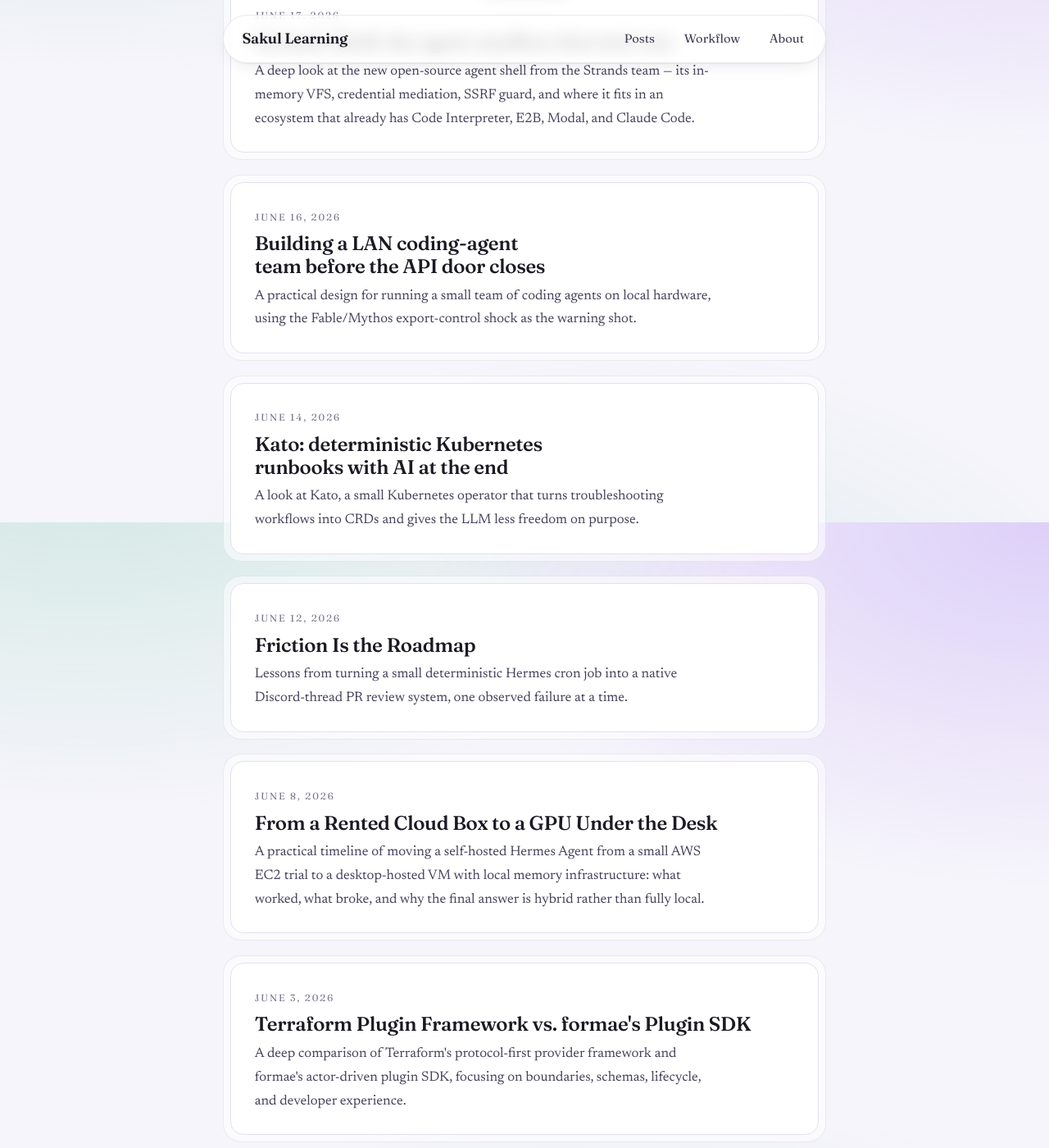
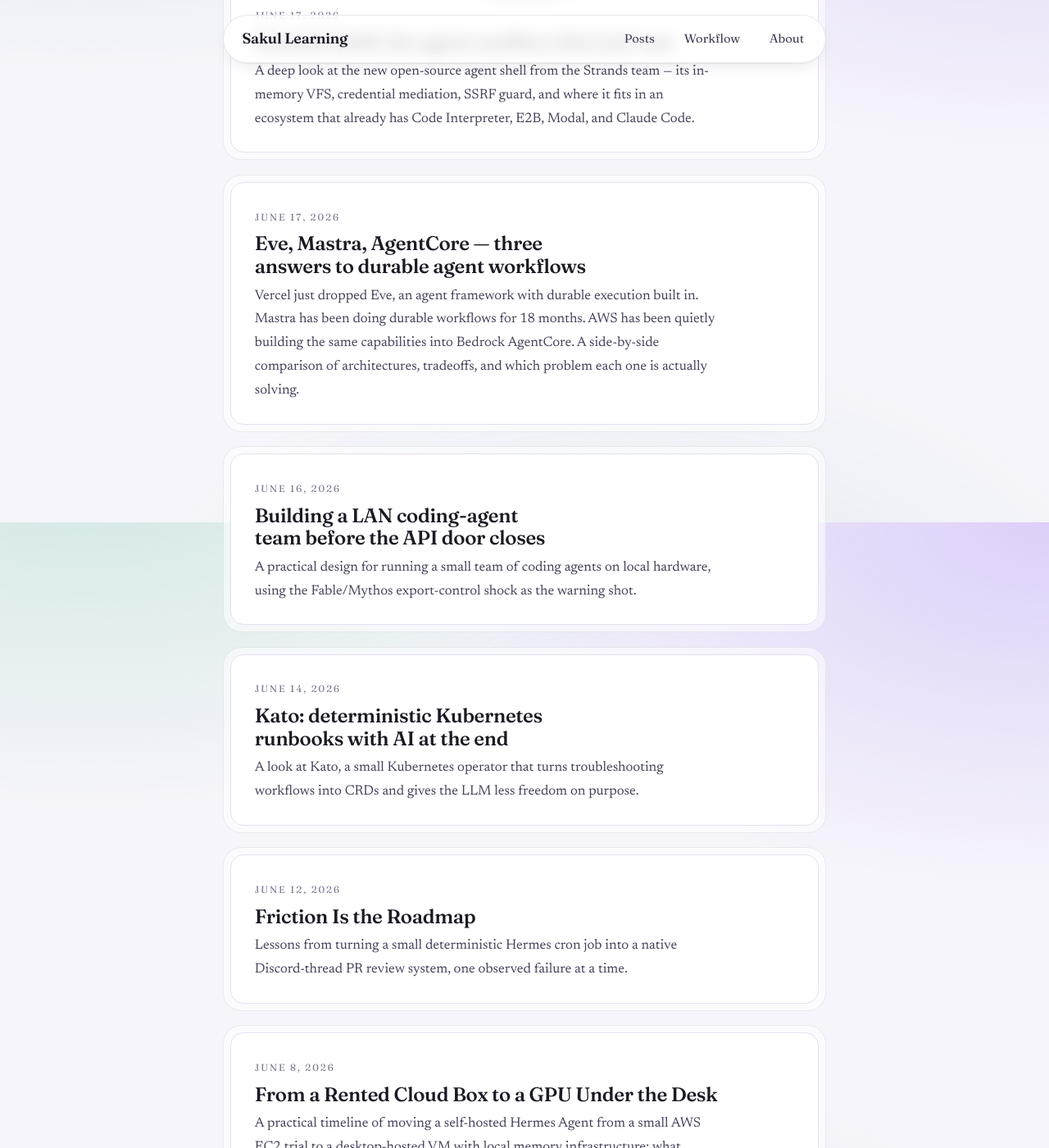
Before and after one commit to sakul-learning/sakul-learning.github.io, a Jekyll site: the page built from index.md, in a window 1280 px wide and 1400 px high, scrolled down 1163 px. Shown: the whole window at 82% size. Built offline with Jekyll 4.4.1, drawn with Linux system fonts in a browser that asks for light colours; part of the change alters nothing that is shown.

Commit message:
blog: Eve vs Mastra vs AgentCore — durable agent workflows comparison
Add comparison of Vercel Eve, Mastra.ai, and AWS Bedrock AgentCore
across durable execution, sandbox isolation, human-in-the-loop,
multi-agent orchestration, and observability.

Table CSS: add zebra striping, sticky first-column on mobile,
and responsive horizontal scroll for narrow viewports.

````diff
--- /dev/null
+++ b/_posts/2026-06-17-eve-mastra-agentcore-workflows-comparison.md
@@ -0,0 +1,242 @@
+---
+layout: post
+title: "Eve, Mastra, AgentCore — three answers to durable agent workflows"
+summary: "Vercel just dropped Eve, an agent framework with durable execution built in. Mastra has been doing durable workflows for 18 months. AWS has been quietly building the same capabilities into Bedrock AgentCore. A side-by-side comparison of architectures, tradeoffs, and which problem each one is actually solving."
+tags: [ai-agents, workflows, durable-execution, agentcore, mastra, vercel-eve, aws, typescript]
+---
+
+Yesterday morning at 9:38 AM PT, [Vercel announced Eve](https://x.com/vercel/status/2067180054979936413) — an open-source agent framework that promises to do for agents what Next.js did for the web. The centerpiece: **durable execution**, where agent workflows survive crashes, deploys, and pause indefinitely without losing state.
+
+The thread immediately filled with comparisons. "Like Temporal but for AI agents?" "How does this compare to Mastra?" "Doesn't AWS already do this?"
+
+The short answer: all three are converging on the same pattern — durable execution + sandboxed compute + human-in-the-loop + observability — but they sit at **different layers of the stack** and make fundamentally different bets about what "durability" means. This post maps them side by side.
+
+---
+
+## The three frameworks at a glance
+
+| | **Vercel Eve** | **Mastra.ai** | **AWS Bedrock AgentCore** |
+|---|---|---|---|
+| **Launched** | June 2026 | October 2024 | July 2025 (GA) |
+| **Open source** | ✅ Apache 2.0 | ✅ Apache 2.0 core | ❌ Managed service (Strands Agents SDK is OSS) |
+| **Language** | TypeScript (Python beta) | TypeScript-only | Any containerized runtime |
+| **GitHub stars** | Just launched | 22,000+ | N/A (managed) |
+| **Tagline** | "Like Next.js, for agents" | "TypeScript AI agent framework & platform" | "Build autonomous AI agents that reason, use tools, maintain context" |
+| **Production users** | Just launched | PayPal, Replit, Brex, SoftBank, 11x | Enterprise AWS customers |
+
+---
+
+## Architecture: internal vs. external orchestration
+
+This is the axis that matters. Every durable workflow system has to answer the same question: **who owns the orchestration loop?**
+
+**Eve** puts the orchestration *in your application code*. You write a function with `"use workflow"` and `"use step"` directives, and the framework checkpoints every step to an event log. There is no separate orchestrator service — the code IS the orchestrator.
+
+```typescript
+export async function bookingAgent(messages: UIMessage[]) {
+  "use workflow"
+  const flights = await searchFlights(messages)
+  const itinerary = await buildItinerary(flights)
+  await sleep("3 days") // zero compute cost
+  await sendReminder(itinerary)
+}
+
+async function searchFlights(args) {
+  "use step"  // checkpointed, retryable, encrypted
+  return { flights: [...] }
+}
+```
+
+**Mastra** puts the orchestration in a **graph engine**. You define steps with `createStep()` and compose them with `.then()`, `.branch()`, `.parallel()`. The engine handles execution order, state propagation, and suspend/resume. By default this runs in-process; for managed infrastructure, you deploy to **Inngest** workflow runners.
+
+```typescript
+const flightStep = createStep({
+  id: 'search-flights',
+  execute: async ({ inputData, suspend }) => {
+    if (!inputData.dates) return await suspend({})
+    return { flights: await searchFlights(inputData) }
+  },
+})
+
+const workflow = createWorkflow({ id: 'booking' })
+  .then(flightStep)
+  .then(buildItineraryStep)
+  .commit()
+```
+
+**AWS AgentCore** offers **three different orchestration surfaces** at different layers:
+
+1. **AgentCore Harness** (Preview) — the built-in agent loop. Model → tool → result → model. Handles context management, failure handling, tool routing. This is a single-agent reasoning loop, not a workflow engine.
+
+2. **Strands Graphs** — SDK-level multi-agent orchestration. A deterministic directed graph where agents are nodes and edges carry output→input. Supports DAG + cyclic topologies, conditional edges, and an interrupt system for human-in-the-loop. Checkpointed via snapshots with session persistence.
+
+3. **Step Functions** — infrastructure-level orchestration. Embed agent reasoning steps into production AWS workflows with retry, error handling, parallel/sequential branching, and human approval. Harness can be created inline from the Step Functions visual builder.
+
+| | **Eve** | **Mastra** | **Strands Graphs** | **Step Fns + AgentCore** |
+|---|---|---|---|---|
+| **Orchestration model** | Language directive | Graph engine (`.then()/.branch()`) | Directed graph (DAG + cyclic) | State machine (ASL) |
+| **Where it runs** | Your code (on Vercel Fluid Compute) | Your process (or Inngest) | Inside AgentCore session | AWS Step Functions |
+| **Paradigm** | Code IS the orchestrator | Framework IS the orchestrator | SDK IS the orchestrator | Infrastructure IS the orchestrator |
+
+---
+
+## Durable execution: the heart of it
+
+All three checkpoint workflow state so execution survives failures. The difference is *how* and *what they checkpoint*.
+
+**Eve: event sourcing.** Every `"use step"` writes its inputs, outputs, and stream chunks to an event log — the single source of truth. If a step fails, it replays from the log. All step data is encrypted before leaving your deployment. You only pay for compute your steps actually use. `sleep("7 days")` pauses without consuming resources.
+
+Limits: 50 MB per step payload, 2 GB per run. Runs can span minutes to months.
+
+**Mastra: storage-backed snapshots.** When a step calls `suspend()`, the entire workflow state — step outputs, workflow state variables, execution position — is serialized to storage (SQLite locally, Postgres in production, or Inngest's managed store). Resumption restores exact state and continues from the suspended step.
+
+```typescript
+// Step pauses until human approves
+const approvalStep = createStep({
+  id: 'user-approval',
+  resumeSchema: z.object({ approved: z.boolean() }),
+  execute: async ({ resumeData, suspend }) => {
+    if (!resumeData?.approved) return await suspend({})
+    return { result: 'Approved' }
+  },
+})
+// Resume from anywhere — HTTP endpoint, timer, event handler
+await run.resume({ step: 'user-approval', resumeData: { approved: true } })
+```
+
+Mastra also supports `.sleep()` and `.sleepUntil()` at the workflow level (status: `waiting`) and a **Time Travel** feature for replaying/retrying individual steps after a run completes.
+
+**AgentCore: layered persistence.** Durability isn't one thing — it's a stack:
+
+- **Session-level:** Managed session storage (Preview) persists the agent's filesystem across stop/resume cycles. MicroVM terminates → storage flushed → on next invoke, new microVM mounts the persisted state. Files, packages, artifacts restored exactly as left. 14-day idle expiry.
+- **Conversation-level:** AgentCore Memory — short-term (within session) and long-term (across sessions, 4 namespace levels: session → actor → strategy → global). LTM automatically extracts user preferences, facts, and conversation summaries.
+- **Orchestrator-level:** Strands Graphs + multi-agent session persistence saves orchestrator state to snapshots. After a crash, restore from `snapshot_latest` and resume from the last completed node.
+- **Infrastructure-level:** Step Functions handles retry, error catching, parallel fan-out, and `waitForTaskToken` for indefinite human-in-the-loop pauses.
+
+**The key difference:** Eve and Mastra give you durable execution as a *language feature* or *framework API* — one API call, one directive. AgentCore gives you durable execution as *infrastructure primitives* — you compose them, but you also need to understand which layer does what.
+
+---
+
+## Sandbox / isolated compute
+
+| | **Eve** | **Mastra** | **AgentCore** |
+|---|---|---|---|
+| **Isolation level** | Per-agent sandbox (Docker, microsandbox, Vercel Sandbox, or just-bash) | None — runs in your Node.js process | **Dedicated microVM per session** |
+| **Shell access** | ✅ Real bash, scripts, file I/O | ❌ In-process only | ✅ Persistent shell over WebSocket (up to 10 concurrent) |
+| **Code interpreter** | ✅ Sandboxed code execution | ❌ No code execution isolation | ✅ Built-in Code Interpreter tool |
+| **Security model** | Container / process isolation | Your Node.js process boundary | microVM-level isolation + IAM |
+
+AgentCore wins on isolation by a wide margin — microVM-per-session with isolated CPU, memory, and filesystem is the only model a bank's security team would approve without additional hardening. Eve's sandbox is good for DX but not microVM-hard. Mastra has no sandbox at all — code execution is your responsibility.
+
+That said, Eve's isolation is *configurable*. For local dev you get `just-bash` (zero setup); for production you get Vercel Sandbox or your own Docker. The tradeoff is flexibility vs. guarantees — you can choose your isolation level, but you have to.
+
+---
+
+## Human-in-the-loop
+
+All three support pausing agent execution for human approval. The DX varies dramatically.
+
+**Eve: `needsApproval` as a tool predicate.** One line. No boilerplate.
+
+```typescript
+export default defineTool({
+  description: "Run a read-only SQL query",
+  inputSchema: z.object({ sql: z.string() }),
+  needsApproval: ({ toolInput }) => estimateScanGb(toolInput.sql) > 50,
+  async execute({ sql }) { /* ... */ },
+})
+```
+
+The agent pauses without consuming compute, resumes after approval. This is the cleanest HITL primitive of the three — it's a guard on the tool, not something you wire into the orchestration logic.
+
+**Mastra: `suspend()` in a step.** More explicit, more flexible.
+
+```typescript
+execute: async ({ suspend, resumeData }) => {
+  if (!resumeData?.approved) return await suspend({ reason: 'Needs approval' })
+  return await executeAction()
+}
+```
+
+You get `suspendData` (what was passed to `suspend()`), `resumeSchema` (type-safe validation of what comes back), and the ability to resume from any context — HTTP endpoint, webhook, timer, another workflow. The tradeoff is more code for more control.
+
+**AgentCore: three HITL surfaces, none as clean as Eve's.**
+
+- **Harness inline functions:** tool executed client-side, harness pauses and returns control to your code. You handle the approval logic yourself.
+- **Strands interrupts:** `event.interrupt()` in a hook callback. Agent pauses, caller receives interrupt objects, caller resumes with responses. State persists across interrupt/resume cycles via snapshots.
+- **Step Functions:** native `waitForTaskToken` — indefinite pause awaiting external signal. Most flexible, most infrastructure.
+
+The Strands interrupt system is more powerful than it looks — it supports concurrent node execution where each node is independently interruptible, and the `invocation_state` dictionary is serialized with the graph checkpoint so state survives the pause. But it doesn't have Eve's "one line on the tool" elegance.
+
+---
+
+## Multi-agent / subagents
+
+**Eve:** First-class `subagents/` directory. An agent delegates to another agent by referencing its subagent directory. Clean file-system-as-topology model.
+
+**Mastra:** Workflows can compose agents as steps. Agents can use other agents as tools. Workflows can be nested as steps inside larger workflows. The graph builder gives you `.then()`, `.branch()`, `.parallel()` — standard workflow composition primitives.
+
+**AgentCore:** Three multi-agent patterns in Strands Agents SDK:
+
+1. **Graph** — deterministic DAG with conditional edges. Agents as nodes. Supports feedback loops, nested graphs, remote A2A agents, and custom deterministic nodes for business logic.
+2. **Swarm** — emergent, agent-driven handoff. Agent decides who to hand off to next. Good for open-ended routing.
+3. **Workflow** — a Task Graph invoked as a single tool by an agent. Deterministic, parallel, no cycles.
+
+Plus the **Agent Registry** for service discovery, and **A2A protocol** for agent-to-agent communication across trust boundaries.
+
+---
+
+## Observability
+
+| | **Eve** | **Mastra** | **AgentCore** |
+|---|---|---|---|
+| **Tracing** | OpenTelemetry — spans for turns, model calls, tool calls, sandbox commands | Studio live step status + Time Travel replay | OpenTelemetry + CloudWatch auto-instrumentation |
+| **Export** | Braintrust, Honeycomb, Datadog, Jaeger | Studio (localhost:4111) | CloudWatch generative AI dashboard |
+| **Evals** | Scored test suites (local/CI) | Model-graded, rule-based, statistical | Batch evaluations across sessions |
+| **Dashboard** | Vercel "Agent Runs" tab | Mastra Studio | CloudWatch Observability page |
+
+Eve wins on ecosystem compatibility (standard OTel). Mastra wins on dev-time debugging (Studio + Time Travel is genuinely good). AgentCore wins on automated evaluation at scale (batch evaluations that discover sessions from CloudWatch, run evaluators, and produce aggregate results — no test harness to maintain).
+
+---
+
+## Deployment & ecosystem
+
+**Eve:** Run anywhere — Vercel (zero-config, encrypted, scalable), Docker, AWS, DigitalOcean, or in-memory locally. The Workflow SDK is open source; Vercel hosting is optional. Vercel Connect handles OAuth with consent and token refresh. Connections (MCP + OpenAPI) are file-based. Channels (Slack, Discord, Teams, Telegram, etc.) are adapter files.
+
+**Mastra:** `npm create mastra@latest` → interactive CLI → `npx mastra dev` → Studio at localhost:4111. Mastra Cloud (public beta since June 2025) for hosting. Inngest for managed workflow runners at scale. 3,300+ models from 94 providers via a unified `provider/model-name` router. Enterprise features (SSO, RBAC) require a paid license. 5,500+ Discord community.
+
+**AgentCore:** AWS-only, but the most complete enterprise story. IAM-integrated identity, VPC networking, multi-region, execution roles, CloudTrail audit logs, service-managed storage, payments infrastructure. Deploy via `agentcore deploy` CLI, SDK, or CloudFormation. The Harness runs any container — you can use Strands Agents, LangGraph, CrewAI, LlamaIndex, Google ADK, or OpenAI Agents SDK. MCP and A2A protocols are first-class.
+
+---
+
+## The real question: which layer do you want to own?
+
+After mapping all three side by side, the choice isn't about features — they're converging. It's about **who handles the infrastructure**.
+
+| If you want... | Choose... |
+|---|---|
+| Durability as a language feature — `"use workflow"` and forget the plumbing | **Eve** |
+| A mature, battle-tested framework with the deepest memory system and a great dev Studio | **Mastra** |
+| Enterprise-grade isolation (microVM per session), IAM, compliance, and the ability to run any agent framework | **AgentCore** |
+| External orchestration with retry/catch/parallel on AWS infrastructure | **Step Functions + AgentCore** |
+| Multi-agent DAGs with conditional routing and checkpointed interrupts | **Strands Graphs** |
+| A "demo in 10 minutes" experience that can grow to production | **Eve** |
+| Something your security team will approve without additional hardening | **AgentCore** |
+
+None of these are mutually exclusive. You can run Strands Graphs **inside** AgentCore sessions **orchestrated by** Step Functions. You can deploy Mastra **on** Vercel. The convergence means the real architectural decision is about your constraints — compliance, team skills, existing infrastructure, tolerance for managed services.
+
+---
+
+## What I'm watching
+
+1. **Eve's adoption curve.** The "Next.js for agents" pitch is powerful, but Next.js succeeded because React already had mindshare. Does the agent ecosystem have a comparable gravitational center yet? Mastra's 22K stars suggest yes — but Eve just launched at 845K views.
+
+2. **AgentCore Harness going GA.** Currently in Preview — the managed agent loop that eliminates the need for teams to build orchestration from scratch. Combined with the Step Functions integration (also new in June 2026), this is AWS's answer to the "durable workflows for agents" question. If Harness exits Preview with strong Step Functions integration, it becomes the default answer for AWS-native teams.
+
+3. **Mastra's enterprise model.** Apache 2.0 core with enterprise features in `ee/` requiring a paid license is a proven playbook (see: GitLab, Sentry, Supabase). But at $13M seed and 26 employees, Mastra needs revenue. How aggressive will the enterprise/licensed feature split become?
+
+4. **The suspend/resume spectrum.** Eve's `sleep("7 days")`, Mastra's `suspend()` → SQLite, AgentCore's session stop/resume, and Step Functions' `waitForTaskToken` all solve the same problem at different time horizons. I suspect the winner will be whichever framework makes the *transition* between interactive pause and indefinite pause seamless — right now, all three have a cliff somewhere.
+
+---
+
+*Thanks to [so0k](https://github.com/so0k) for the discussion that sparked this comparison. All AgentCore architecture details sourced from the [AWS Bedrock AgentCore Developer Guide](https://docs.aws.amazon.com/bedrock-agentcore/latest/devguide/), [Strands Agents documentation](https://strandsagents.com/docs/), [Mastra docs](https://mastra.ai/docs), and the [Vercel Eve announcement](https://vercel.com/blog/introducing-eve).*
--- a/assets/css/style.css
+++ b/assets/css/style.css
@@ -425,6 +425,40 @@ pre code { background: none; padding: 0; color: var(--ink); }
 .post tbody tr:last-child td,
 .page tbody tr:last-child td { border-bottom: 0; }
 
+/* Zebra striping for readability on data-dense comparison tables */
+.post tbody tr:nth-child(odd),
+.page tbody tr:nth-child(odd) {
+  background: color-mix(in srgb, var(--paper-tint) 60%, transparent);
+}
+
+/* Keep first-column labels from wrapping awkwardly */
+.post td:first-child, .page td:first-child,
+.post th:first-child, .page th:first-child {
+  white-space: nowrap;
+}
+
+/* Responsive: horizontal scroll on narrow viewports */
+@media (max-width: 640px) {
+  .post table, .page table {
+    display: block;
+    overflow-x: auto;
+    -webkit-overflow-scrolling: touch;
+    white-space: nowrap;
+  }
+  .post td, .page td,
+  .post th, .page th {
+    white-space: normal;
+  }
+  .post td:first-child, .page td:first-child,
+  .post th:first-child, .page th:first-child {
+    white-space: nowrap;
+    position: sticky;
+    left: 0;
+    background: var(--bg);
+    z-index: 1;
+  }
+}
+
 /* ---- Footer --------------------------------------------------------------- */
 .site-footer {
   position: relative;
````
